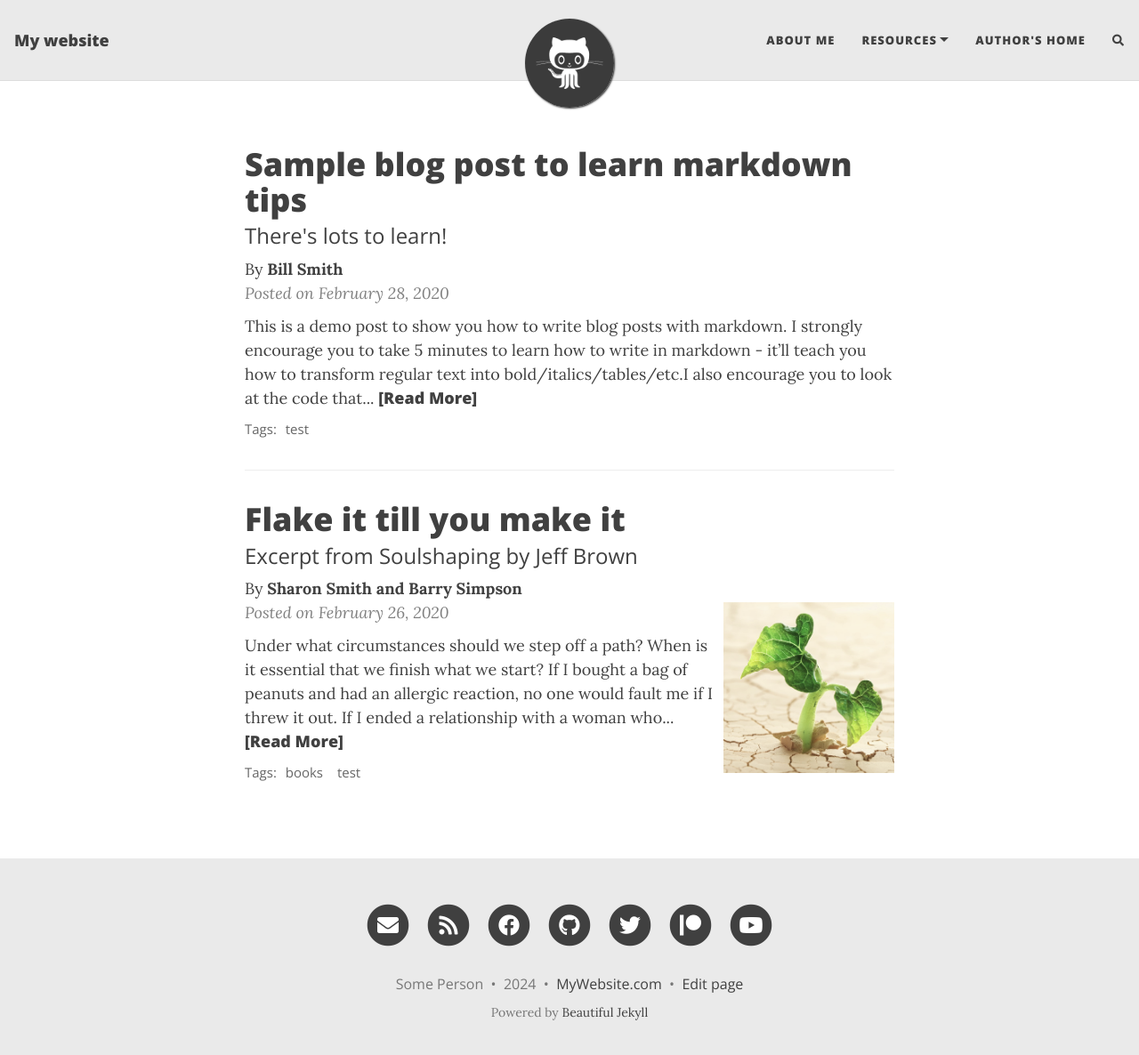
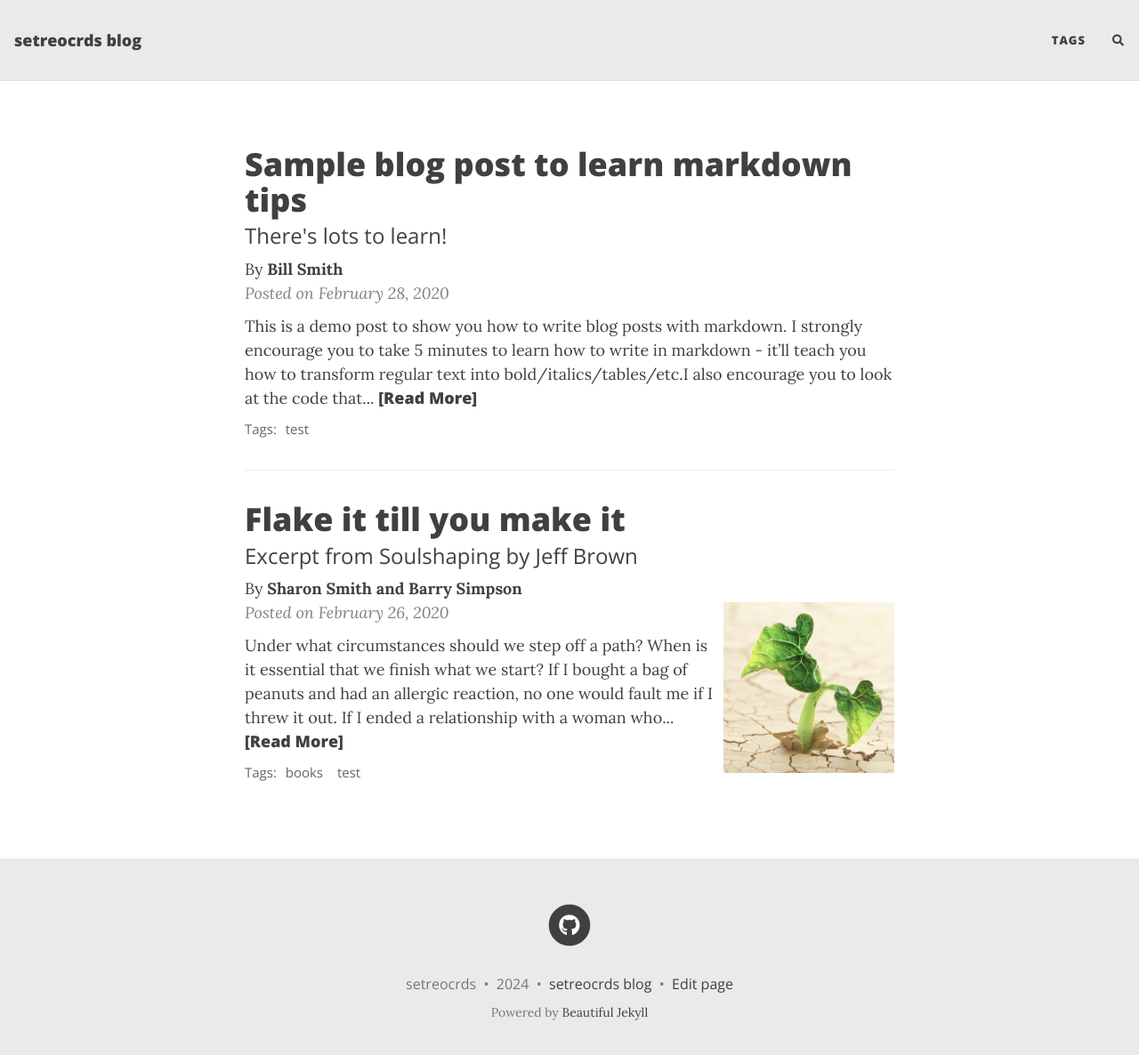
Before and after one commit to setrecords/setrecords.github.io, a Jekyll site: the page built from index.markdown, in a window 1280 px wide and 1199 px high. Shown: the top 1186 px of the window at 89% size. Built offline with Jekyll 4.4.1, drawn with Linux system fonts in a browser that asks for light colours; nearby versions of some CDN libraries; the list of posts is cut into pages by our own code; comment, search, counter and statistics services are not loaded.

Commit message:
config setting

```diff
--- a/_config.yml
+++ b/_config.yml
@@ -10,21 +10,22 @@
 ############################
 
 # Name of website
-title: My website
+title: setreocrds blog
 
 # Your name to show in the footer
-author: Some Person
+author: setreocrds
 
 ###############################################
 # --- List of links in the navigation bar --- #
 ###############################################
 
 navbar-links:
-  About Me: "aboutme"
-  Resources:
-    - Beautiful Jekyll: "https://beautifuljekyll.com"
-    - Learn markdown: "https://www.markdowntutorial.com/"
-  Author's home: "https://deanattali.com"
+  TAGS: "tags"
+  # About Me: "aboutme"
+  # Resources:
+  #   - Beautiful Jekyll: "https://beautifuljekyll.com"
+  #   - Learn markdown: "https://www.markdowntutorial.com/"
+  # Author's home: "https://deanattali.com"
 
 ################
 # --- Logo --- #
@@ -32,10 +33,10 @@ navbar-links:
 
 # Image to show in the navigation bar - works best with a square image
 # Remove this parameter if you don't want an image in the navbar
-avatar: "/assets/img/avatar-icon.png"
+#avatar: "/assets/img/avatar-icon.png"
 
 # By default, the image is cut into a circle. You can disable this behaviour by setting 'round-avatar: false'
-round-avatar: true
+# round-avatar: true
 
 # If you want to have an image logo in the top-left corner instead of having the title of the website,
 # then specify the following parameter
@@ -50,13 +51,13 @@ round-avatar: true
 # You can change the order that they show up on the page by changing the order here.
 # Uncomment the links you want to show and add your information to each one.
 social-network-links:
-  email: "someone@example.com"
-  rss: true  # remove this line if you don't want to show an RSS link at the bottom
-  facebook: deanattali
-  github: daattali
-  twitter: daattali
-  patreon: DeanAttali
-  youtube: "@daattali"
+  # email: "someone@example.com"
+  # rss: true  # remove this line if you don't want to show an RSS link at the bottom
+  # facebook: deanattali
+  github: setrecords
+  # twitter: daattali
+  # patreon: DeanAttali
+  # youtube: "@daattali"
 #  medium: yourname
 #  reddit: yourname
 #  linkedin: daattali
@@ -83,7 +84,7 @@ social-network-links:
 
 # If you want your website to generate an RSS feed, provide a description
 # The URL for the feed will be https://<your_website>/feed.xml
-rss-description: This website is a virtual proof that I'm awesome
+# rss-description: This website is a virtual proof that I'm awesome
 
 ###########################
 # --- General options --- #
@@ -98,7 +99,7 @@ share-links-active:
 
 # How to display the link to your website in the footer
 # Remove this if you don't want a link in the footer
-url-pretty: "MyWebsite.com"
+url-pretty: "setreocrds blog"
 
 # Add the website title to the title of every page
 title-on-all-pages: true
```
